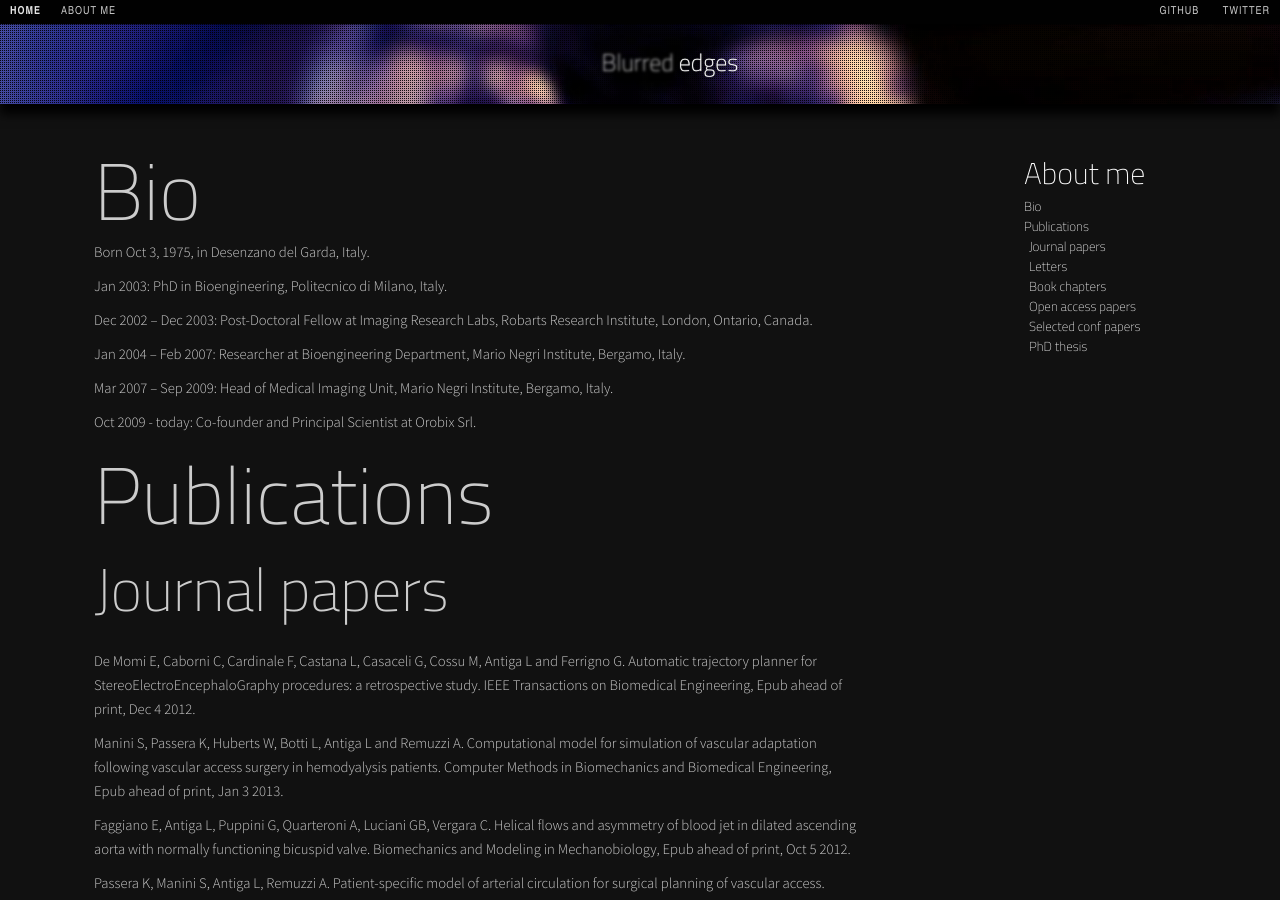
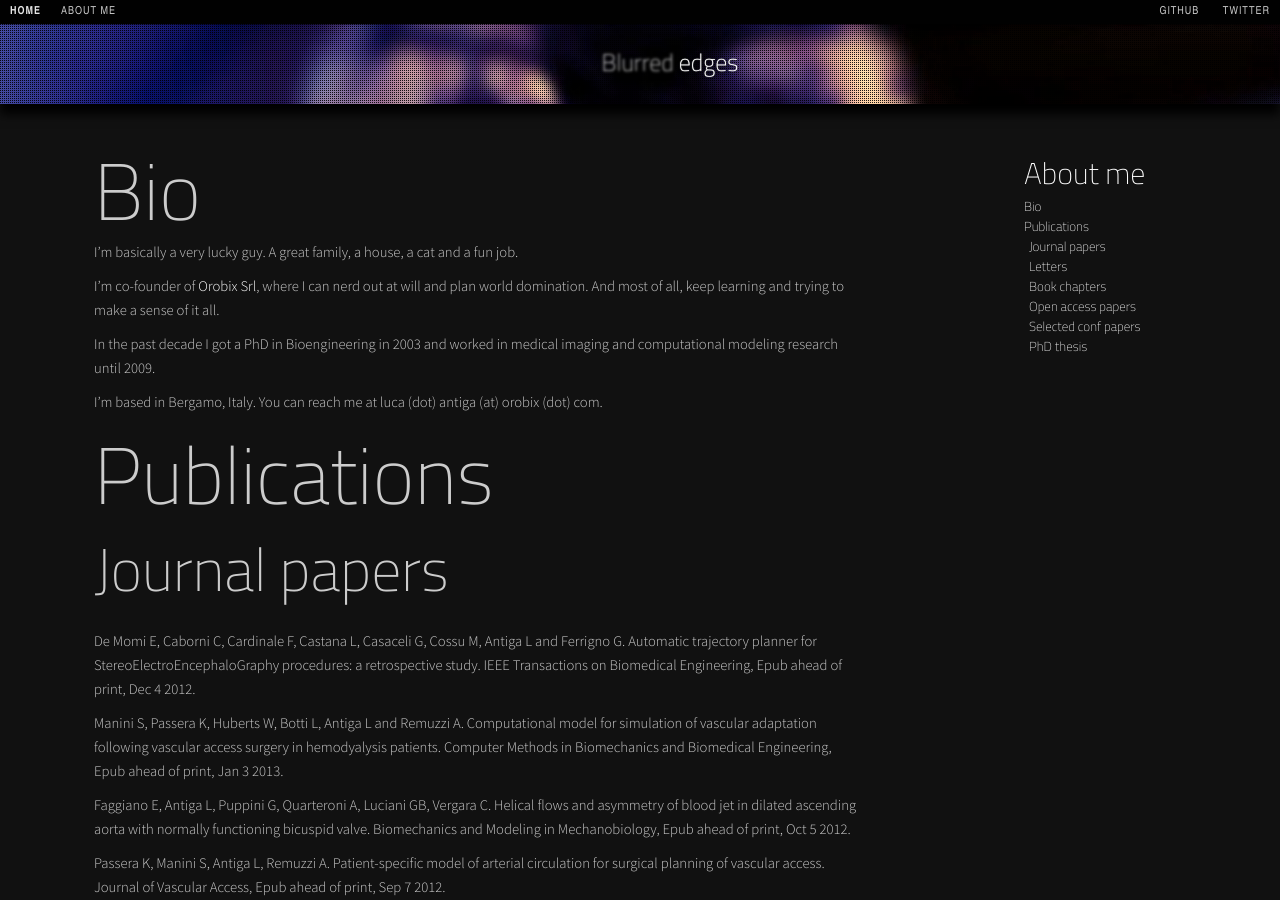
Before and after one commit to lantiga/lantiga.github.com, a Jekyll site: the page built from about.md, in a window 1280 px wide and 900 px high. Built offline with Jekyll 4.4.1, drawn with Linux system fonts in a browser that asks for light colours; nearby versions of some CDN libraries.

Commit message:
Updated Bio

```diff
--- a/about.md
+++ b/about.md
@@ -6,13 +6,13 @@
 Bio
 ===
 
-* Born Oct 3, 1975, in Desenzano del Garda, Italy.
-* Jan 2003: PhD in Bioengineering, Politecnico di Milano, Italy.
-* Dec 2002 – Dec 2003: Post-Doctoral Fellow at Imaging Research Labs, Robarts Research Institute, London, Ontario, Canada.
-* Jan 2004 – Feb 2007: Researcher at Bioengineering Department, Mario Negri Institute, Bergamo, Italy.
-* Mar 2007 – Sep 2009: Head of Medical Imaging Unit, Mario Negri Institute, Bergamo, Italy.
-* Oct 2009 - today: Co-founder and Principal Scientist at Orobix Srl.
+I'm basically a very lucky guy. A great family, a house, a cat and a fun job.
 
+I'm co-founder of [Orobix Srl](www.orobix.com), where I can nerd out at will and plan world domination. And most of all, keep learning and trying to make a sense of it all.
+
+In the past decade I got a PhD in Bioengineering in 2003 and worked in medical imaging and computational modeling research until 2009.
+
+I'm based in Bergamo, Italy. You can reach me at luca (dot) antiga (at) orobix (dot) com.
 
 Publications
 ============
```
